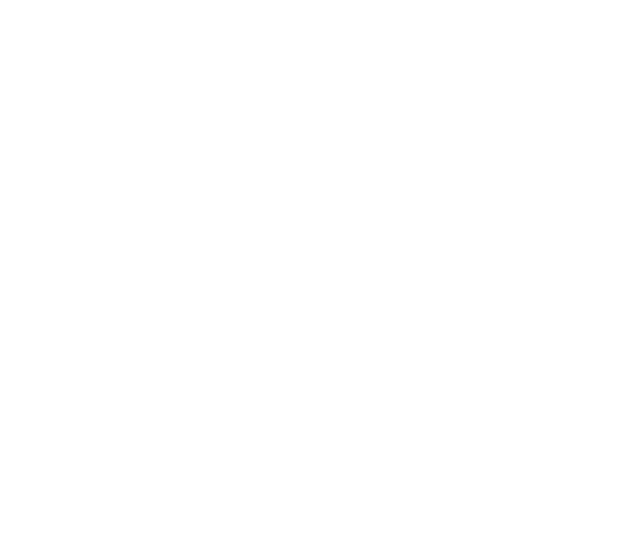
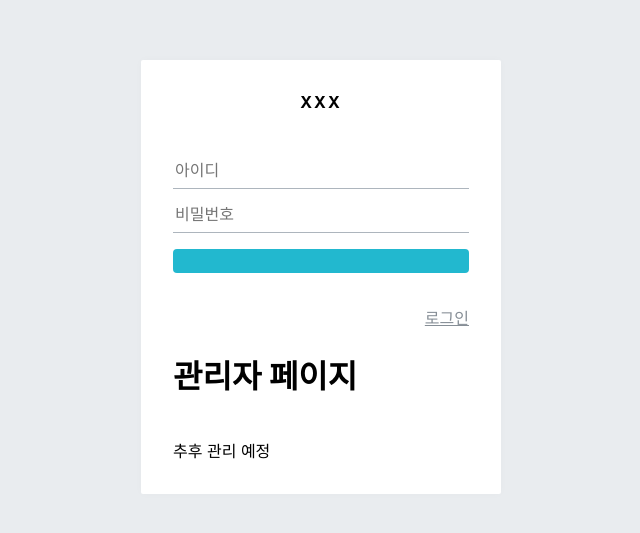
Before and after one commit to MarcoChanwoo/front_hyxxx_mac, a React (Create React App) app: page /admin in a window 1280 px wide. Before the commit this address had no page. Shown: the part 123-656 px from the top of the page, without its empty margins (319-959 px from the left). Built offline with nearby package versions, Linux system fonts and the light colour scheme.

Commit message:
2nd commit

```diff
--- a/src/App.js
+++ b/src/App.js
@@ -4,6 +4,7 @@
 import PostPage from './pages/PostPage';
 import RegisterPage from './pages/RegisterPage';
 import WritePage from './pages/WritePage';
+import AdminPage from './pages/AdminPage';
 
 function App() {
     return (
@@ -12,6 +13,7 @@
             <Route path="/login" element={<LoginPage />} />
             <Route path="/register" element={<RegisterPage />} />
             <Route path="/write" element={<WritePage />} />
+            <Route path="/admin" element={<AdminPage />} />
             <Route path="/@:username">
                 <Route index element={<PostListPage />} />
                 <Route path=":postId" element={<PostPage />} />
--- /dev/null
+++ b/src/components/auth/AuthForm.js
@@ -0,0 +1,107 @@
+import styled from 'styled-components';
+import palette from '../../lib/styles/palette';
+import Button from '../common/Button';
+import { Link } from 'react-router-dom';
+// import { Link } from '../../../node_modules/react-router-dom/dist/index';
+
+/**
+ * 회원가입 또는 로그인 폼을 보여줌
+ */
+
+const AuthFormBlock = styled.div`
+    h3 {
+        margin: 0;
+        color: ${palette.gray[8]};
+        margin-bottom: 1rem;
+    }
+`;
+
+/**
+ * 스타일링된 input
+ */
+const StyledInput = styled.input`
+    font-size: 1rem;
+    border: none;
+    border-bottom: 1px solid ${palette.gray[5]};
+    padding-bottom: 0.5rem;
+    outline: none;
+    width: 100%;
+    &:focus {
+        color: $oc-teal-7;
+        border-bottom: 1px solid ${palette.gray[7]};
+    }
+    & + & {
+        margin-top: 1rem;
+    }
+`;
+
+/**
+ * 폼 하단에 로그인 혹은 회원가입 링크를 보여줌
+ */
+const Footer = styled.div`
+    margin-top: 2rem;
+    text-align: right;
+    a {
+        color: ${palette.gray[6]};
+        text-decoration: underline;
+        &:hover {
+            color: ${palette.gray[9]};
+        }
+    }
+`;
+
+const ButtonWithMarginTop = styled(Button)`
+    matgin-top: 1rem;
+`;
+
+const textMap = {
+    // type 값에 따라 로그인 / 회원가입을 구분하여 화면에 표시
+    login: '로그인',
+    register: '회원가입',
+};
+
+const AuthForm = ({ type }) => {
+    const text = textMap[type];
+    return (
+        <AuthFormBlock>
+            <h3>{text}</h3>
+            <form>
+                <StyledInput
+                    autoComplete="username"
+                    name="username"
+                    placeholder="아이디"
+                />
+                <StyledInput
+                    autoComplete="new-password"
+                    name="password"
+                    placeholder="비밀번호"
+                    type="password"
+                />
+                {type === 'register' && (
+                    <StyledInput
+                        autoComplete="new-password"
+                        name="passwordConfirm"
+                        placeholder="비밀번호 확인"
+                        type="password"
+                    />
+                )}
+                <ButtonWithMarginTop
+                    cyan
+                    fullWidth
+                    style={{ marginTop: '1rem' }}
+                >
+                    {text}
+                </ButtonWithMarginTop>
+            </form>
+            <Footer>
+                {type === 'login' ? (
+                    <Link to="/register">회원가입</Link>
+                ) : (
+                    <Link to="/login">로그인</Link>
+                )}
+            </Footer>
+        </AuthFormBlock>
+    );
+};
+
+export default AuthForm;
--- /dev/null
+++ b/src/components/auth/AuthTemplate.js
@@ -0,0 +1,53 @@
+import styled from 'styled-components';
+import palette from '../../lib/styles/palette';
+import { Link } from '../../../node_modules/react-router-dom/dist/index';
+
+/**
+ * 회원가입/로그인 페이지의 레이아웃을 담당하는 컴포넌트
+ */
+
+/* 화면 전체를 채움 */
+const AuthTemplateBlock = styled.div`
+    position: absolute;
+    left: 0;
+    top: 0;
+    bottom: 0;
+    right: 0;
+    background: ${palette.gray[2]};
+    /* flex로 내부 내용 중앙정렬 */
+    display: flex;
+    flex-direction: column;
+    justify-content: center;
+    align-items: center;
+`;
+
+/* 흰색 박스 */
+const WhiteBox = styled.div`
+    .logo-area {
+        display: block;
+        padding-bottom: 2rem;
+        text-align: center;
+        font-weight: bold;
+        letter-spacing: 2px;
+    }
+    box-shadow: 0 0 8px rgba(0, 0, 0, 0.025);
+    padding: 2rem;
+    width: 360px;
+    background: white;
+    border-radius: 2px;
+`;
+
+const AuthTemplate = ({ children }) => {
+    return (
+        <AuthTemplateBlock>
+            <WhiteBox>
+                <div className="logo-area">
+                    <Link to="/">XXX</Link>
+                </div>
+                {children}
+            </WhiteBox>
+        </AuthTemplateBlock>
+    );
+};
+
+export default AuthTemplate;
--- a/src/components/common/Button.js
+++ b/src/components/common/Button.js
@@ -1,4 +1,4 @@
-import styled from 'styled-components';
+import styled, { css } from 'styled-components';
 import palette from '../../lib/styles/palette';
 
 const StyledButton = styled.button`
@@ -15,6 +15,24 @@
     &:hover {
         background: ${palette.gray[6]};
     }
+
+    ${(props) =>
+        props.fullWidth &&
+        css`
+            padding-top: 0.75rem;
+            padding-bottom: 0.75rem;
+            width: 100%;
+            font-size: 1.125rem;
+        `}
+
+    ${(props) =>
+        props.cyan &&
+        css`
+            background: ${palette.cyan[5]};
+            &:hover {
+                background: ${palette.cyan[4]};
+            }
+        `}
 `;
 
 const Button = (props) => <StyledButton {...props} />;
--- /dev/null
+++ b/src/pages/AdminPage.js
@@ -0,0 +1,15 @@
+import AuthForm from '../components/auth/AuthForm';
+import AuthTemplate from '../components/auth/AuthTemplate';
+
+// 관리자 페이지
+const AdminPage = () => {
+    return (
+        <AuthTemplate>
+            <AuthForm />
+            <h1>관리자 페이지</h1>
+            <br />
+            추후 관리 예정
+        </AuthTemplate>
+    );
+};
+export default AdminPage;
--- a/src/pages/LoginPage.js
+++ b/src/pages/LoginPage.js
@@ -1,5 +1,12 @@
+import AuthForm from '../components/auth/AuthForm';
+import AuthTemplate from '../components/auth/AuthTemplate';
+
 // 로그인 페이지
 const LoginPage = () => {
-    return <div>로그인</div>;
+    return (
+        <AuthTemplate>
+            <AuthForm type="login" />
+        </AuthTemplate>
+    );
 };
 export default LoginPage;
--- a/src/pages/RegisterPage.js
+++ b/src/pages/RegisterPage.js
@@ -1,5 +1,12 @@
+import AuthForm from '../components/auth/AuthForm';
+import AuthTemplate from '../components/auth/AuthTemplate';
+
 // 회원가입
 const RegisterPage = () => {
-    return <div>회원가입</div>;
+    return (
+        <AuthTemplate>
+            <AuthForm type="register" />
+        </AuthTemplate>
+    );
 };
 export default RegisterPage;
```
Also changed, not shown: src/components/auth/Random.js (added, +14 -0 lines).
